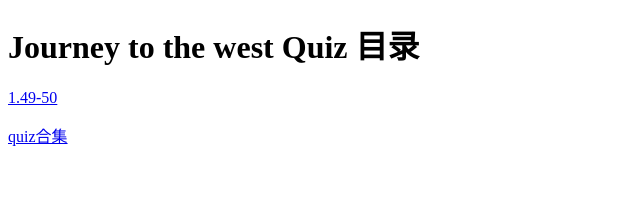
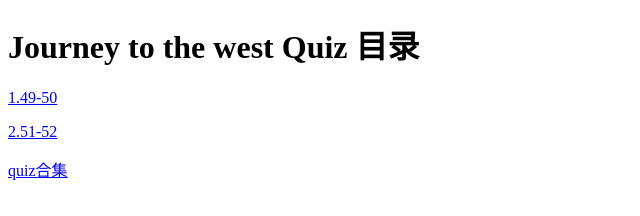
Before and after one commit to xlz2009/xlz2009.github.io, a plain HTML site: page jttw/index.html in a window 1280 px wide. Shown: the whole page, without its empty margins (0-640 px from the left). Drawn offline with Linux system fonts and the light colour scheme.

Commit message:
Update index.html

```diff
--- a/jttw/index.html
+++ b/jttw/index.html
@@ -8,6 +8,7 @@
 <body>
 <h1>Journey to the west Quiz 目录</h1>
 <p> <a href="./49-50">1.49-50</a></p>
-	<p> <a href="./quiz">quiz合集</a> </p>
+	<p> <a href="./51-52">2.51-52</a> </p>
+		<p> <a href="./quiz">quiz合集</a> </p>
 </body>
 </html>
```
